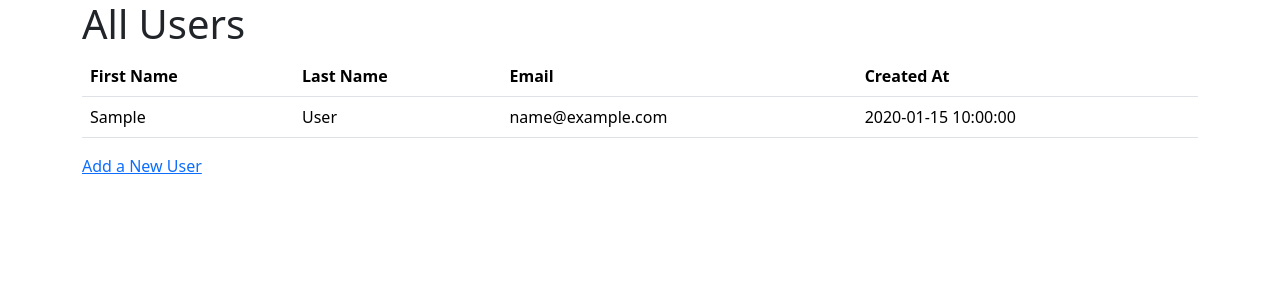
After one commit to louai60/Python, a Flask app: template Python/Week 2/Day 3/Practice/Users_CR/templates/read_all.html in a window 1280 px wide. The commit adds this page. Shown: the top 300 px of the page. Run offline with Flask 3, Linux system fonts and the light colour scheme; the template is opened without the code that fills it: most values are stand-ins (such as "Sample title", 1, 10 or a date in 2020).

Commit message:
Users_CR

```diff
--- /dev/null
+++ b/Python/Week 2/Day 3/Practice/Users_CR/server.py
@@ -0,0 +1,33 @@
+from flask import Flask,render_template,redirect,request
+from user import User
+
+app = Flask(__name__)
+
+
+
+@app.route('/')
+def read_all():
+    all_users = User.get_all()
+    return render_template('read_all.html', all_users=all_users)
+
+
+
+@app.route('/create', methods=['POST'])
+def create():
+    User.save(request.form)
+
+    return redirect('/')
+
+
+
+
+@app.route('/new')
+def new():
+
+    return render_template('create.html')
+
+
+
+
+if __name__ == '__main__':
+    app.run(debug=True)
--- /dev/null
+++ b/Python/Week 2/Day 3/Practice/Users_CR/templates/read_all.html
@@ -0,0 +1,33 @@
+<!DOCTYPE html>
+<html lang="en">
+<head>
+    <meta charset="UTF-8">
+    <meta name="viewport" content="width=device-width, initial-scale=1.0">
+    <title>Read All Users</title>
+    <link href="https://cdn.jsdelivr.net/npm/bootstrap@5.3.3/dist/css/bootstrap.min.css" rel="stylesheet" integrity="sha384-QWTKZyjpPEjISv5WaRU9OFeRpok6YctnYmDr5pNlyT2bRjXh0JMhjY6hW+ALEwIH" crossorigin="anonymous">
+</head>
+<body>
+    <div class="container">
+        <h1>All Users</h1>
+        <table class="table">
+            <tr>
+                <th>First Name</th>
+                <th>Last Name</th>
+                <th>Email</th>
+                <th>Created At</th>
+            </tr>
+            {% for user in all_users %}
+            <tr>
+                <td>{{ user.first_name }}</td>
+                <td>{{ user.last_name }}</td>
+                <td>{{ user.email }}</td>
+                <td>{{ user.created_at }}</td>
+            </tr>
+            {% endfor %}
+        </table>
+        <a href="/new">Add a New User</a>
+    </div>
+
+
+</body>
+</html>
--- /dev/null
+++ b/Python/Week 2/Day 3/Practice/Users_CR/user.py
@@ -0,0 +1,47 @@
+from mysqlconnection import connectToMySQL
+
+
+DATABASE = "users"
+
+# === C R U D ===
+
+# model the class after the friend table from our database
+class User:
+    def __init__(self, data):
+        self.id = data["id"]
+        self.first_name = data["first_name"]
+        self.last_name = data["last_name"]
+        self.email = data["email"]
+        self.created_at = data["created_at"]
+
+    #* =========== READ ALL ===========
+
+    @classmethod
+    def get_all(cls):
+
+        query = "SELECT * FROM users;"
+
+        results = connectToMySQL(DATABASE).query_db(query)
+
+        users_instances = []
+        if results:
+            for row in results:
+               one_user = User(row)
+               users_instances.append(one_user)
+
+            return users_instances
+
+        return []
+
+    #* =========== CREATE ===========
+
+    @classmethod
+    def save(cls, data):
+
+        query = """
+                INSERT INTO users (first_name, last_name, email)
+                VALUES (%(first_name)s, %(last_name)s, %(email)s);
+                """
+        result = connectToMySQL(DATABASE).query_db(query, data)
+
+        return result
```
Also changed, not shown: Python/Week 2/Day 3/Practice/Users_CR/mysqlconnection.py (added, +44 -0 lines), Python/Week 2/Day 3/Practice/Users_CR/templates/create.html (renamed from Python/Week 2/Day 3/Practice/Users_CR/flask_app/templates/create.html, +0 -9 lines), 1 other file.
